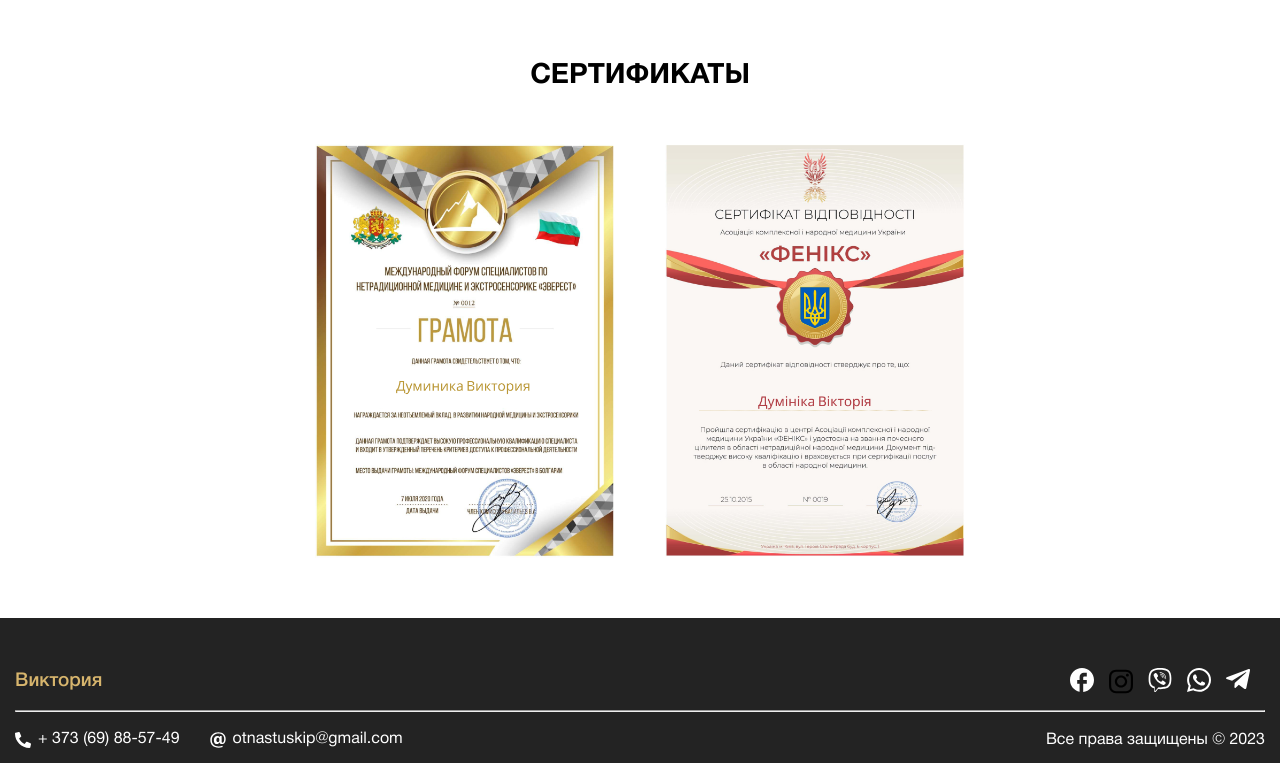
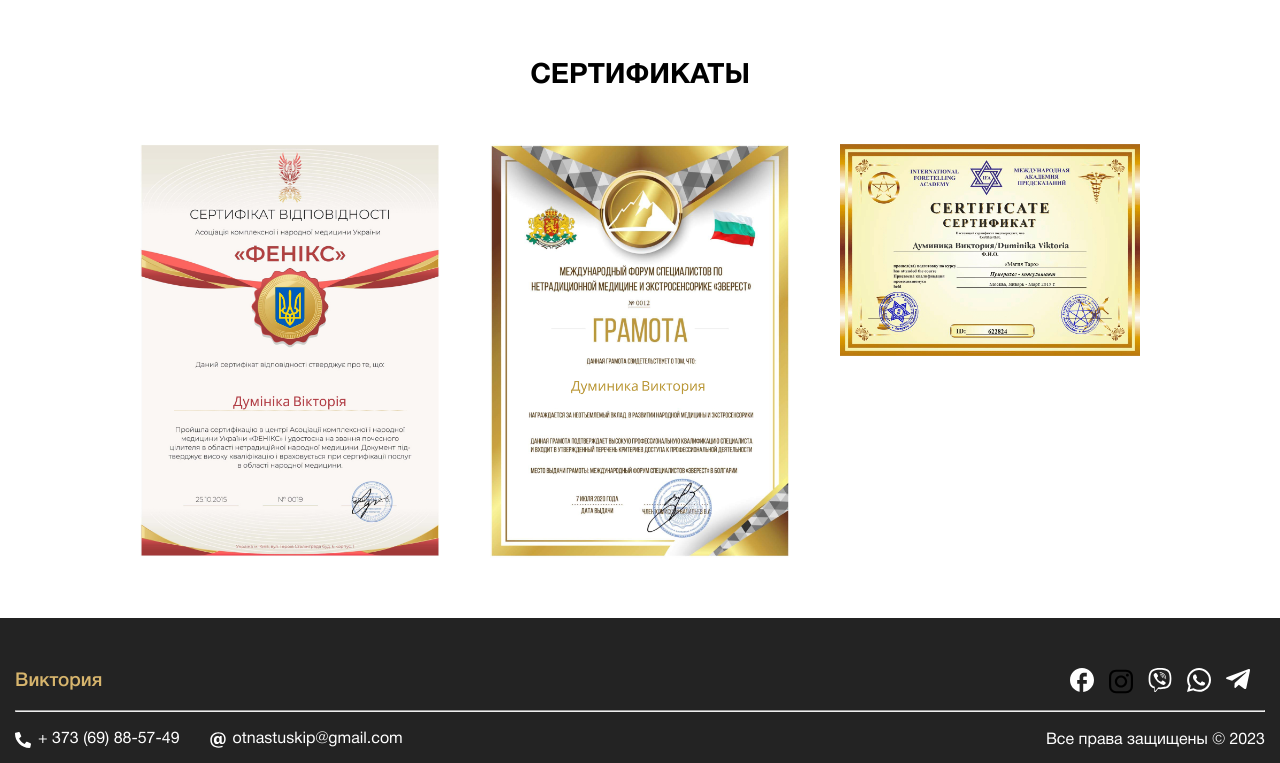
Before and after one commit to Alexandr-77/fortune-teller2023, a plain HTML site: page index.html in a window 1280 px wide. Shown: the part 2067-2830 px from the top of the page. Drawn offline with Linux system fonts and the light colour scheme; files whose address does not match are found by name.

Commit message:
Add files via upload

```diff
--- a/index.html
+++ b/index.html
@@ -206,14 +206,14 @@
 			<h2 class="certificate__title">СЕРТИФИКАТЫ</h2>
 			<div class="certificate__box">
 				<div class="certificate__box-item">
+					<img src="./img/certificate/certificate-2.jpg" alt="img">
+				</div>
+				<div class="certificate__box-item">
 					<img src="./img/certificate/certificate-1.jpg" alt="img">
 				</div>
 				<div class="certificate__box-item">
-					<img src="./img/certificate/certificate-2.jpg" alt="img">
+					<img src="./img/certificate/certificate-3.jpg" alt="img">
 				</div>
-				<!-- <div class="certificate__box-item">
-					<img src="./img/certificate/certificate-3.jpg" alt="img">
-				</div> -->
 			</div>
 		</div>
 	</section>
```
